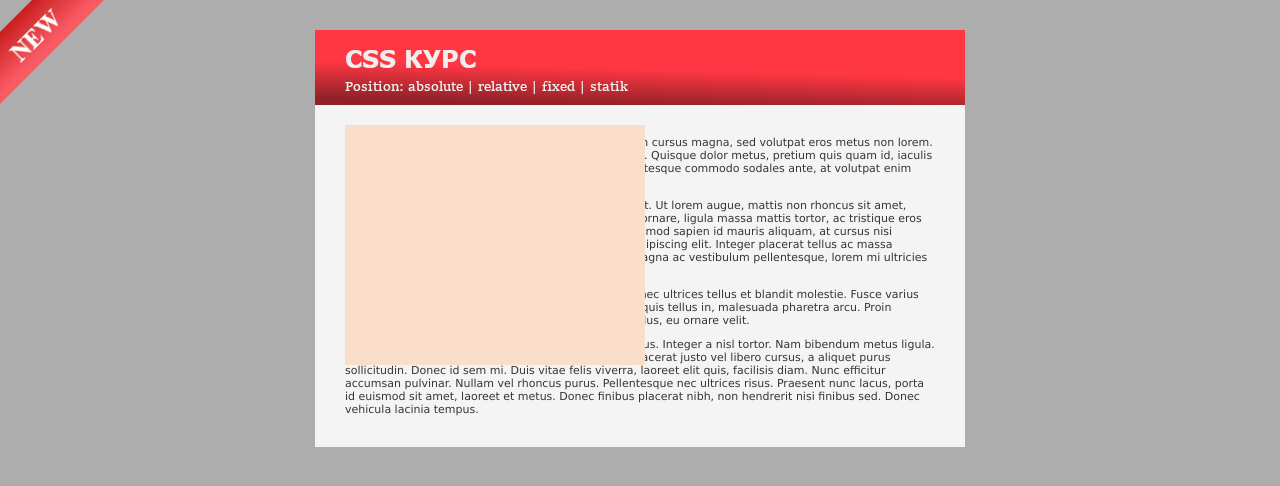
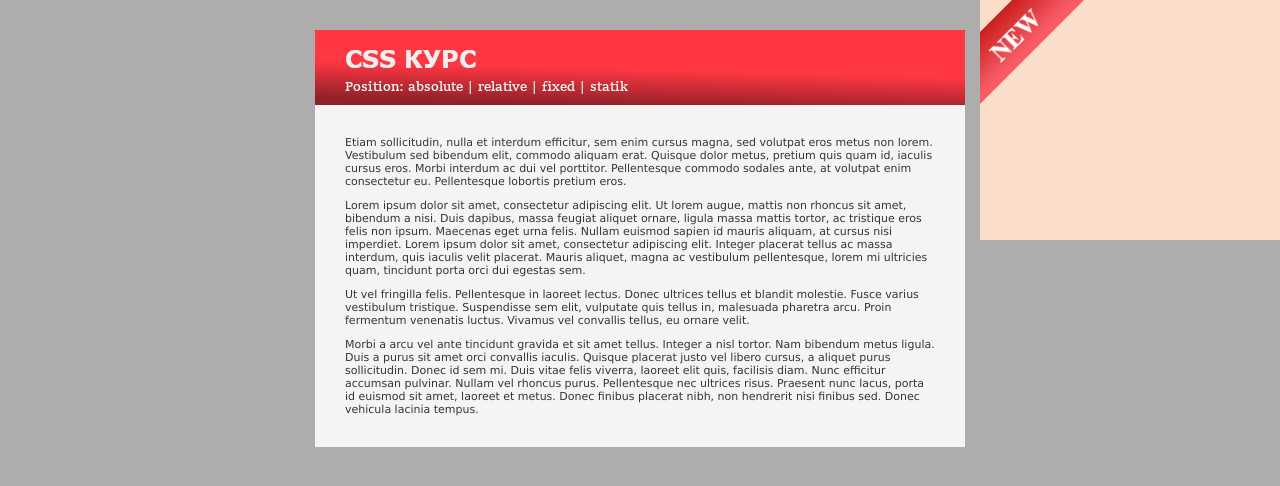
Before and after one commit to Jone232323/basic-course-html, a plain HTML site: page index_P.html in a window 1280 px wide. Drawn offline with Linux system fonts and the light colour scheme.

Commit message:
Checked how the img element with id=new is positioned on the div element with id container

```diff
--- a/css/style_P.css
+++ b/css/style_P.css
@@ -35,5 +35,6 @@ body {
     width: 300px;
     height: 240px;
     background-color: #fadec9;
-
+    right: 0;
+    top: 0;
 }
--- a/index_P.html
+++ b/index_P.html
@@ -16,8 +16,9 @@
 
         <!-- контент сайта -->
         <div id="content">
-            <img id="new" src="images/new_img2.png" width="104" height="104">
-            <div id="container"></div>
+            <!-- если элемент с абсолютным позицеонированием находится в нутри другого элемента, с так же абсолютным позицеонированием
+            то он будет опзицианировать относительно своего родителя  -->
+            <div id="container"><img id="new" src="images/new_img2.png" width="104" height="104"></div>
             <p>Etiam sollicitudin, nulla et interdum efficitur, sem enim cursus magna, sed volutpat eros metus non
                 lorem. Vestibulum sed bibendum elit, commodo aliquam erat. Quisque dolor metus, pretium quis quam id,
                 iaculis cursus eros. Morbi interdum ac dui vel porttitor.
```
